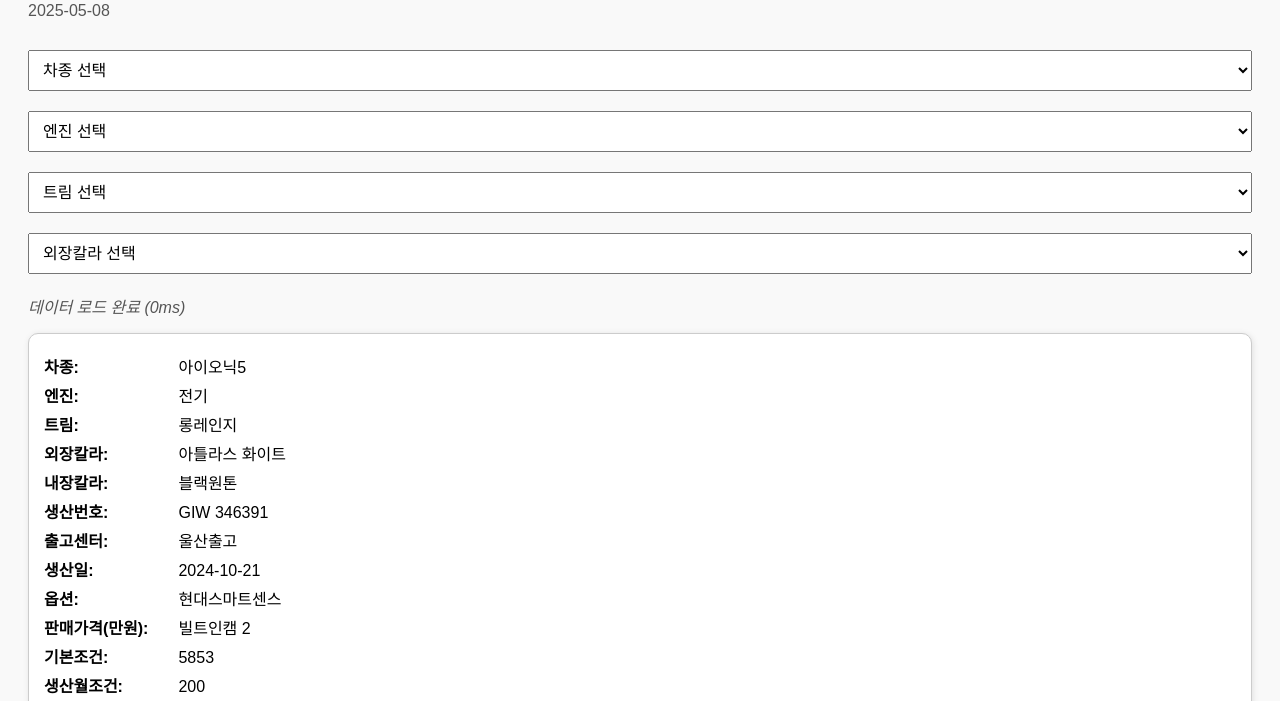
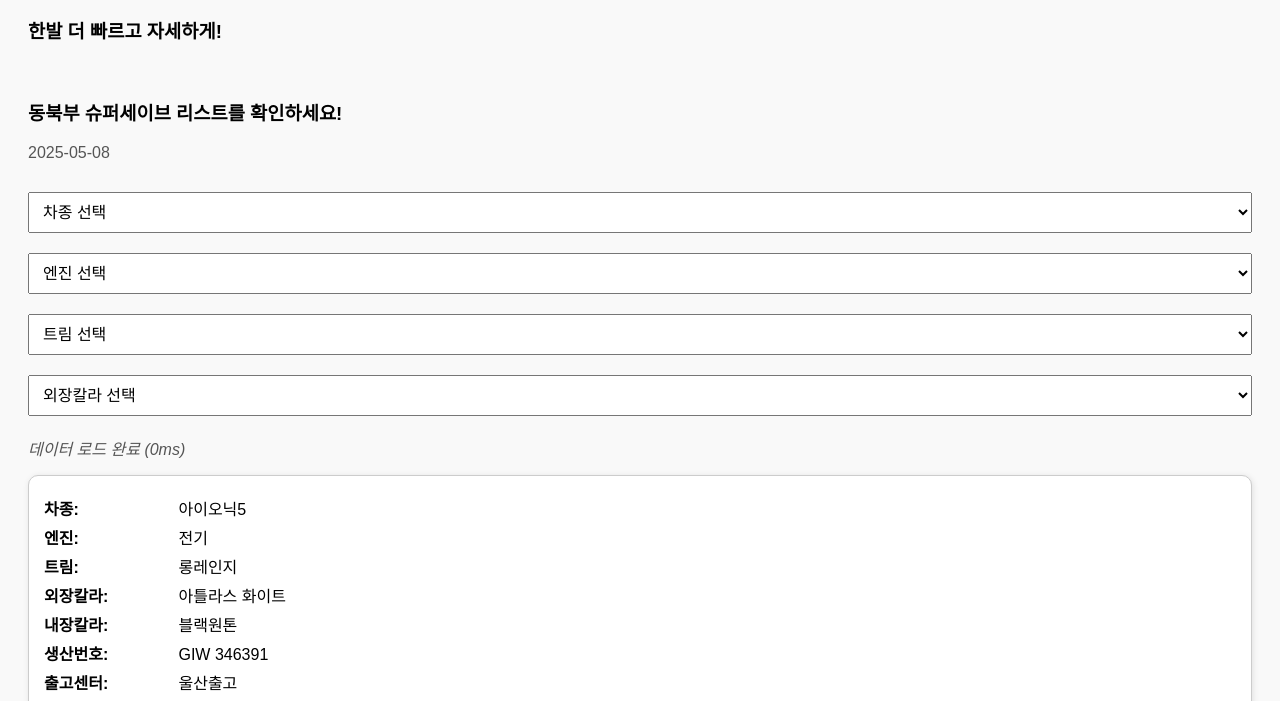
Before and after one commit to baekenough/hyundai-car, a website: page index.html in a window 1280 px wide. Shown: the part 86-787 px from the top of the page. Drawn offline with Linux system fonts and the light colour scheme.

Commit message:
Update index.html

```diff
--- a/index.html
+++ b/index.html
@@ -150,6 +150,9 @@
         CSV 파일 업데이트
       </button>
     </div>
+      <h3>한발 더 빠르고 자세하게!</h3>
+      <br>
+      <h3>동북부 슈퍼세이브 리스트를 확인하세요!</h3>
     <p class="subtitle">
       <span id="currentDate"></span>
     </p>
```
